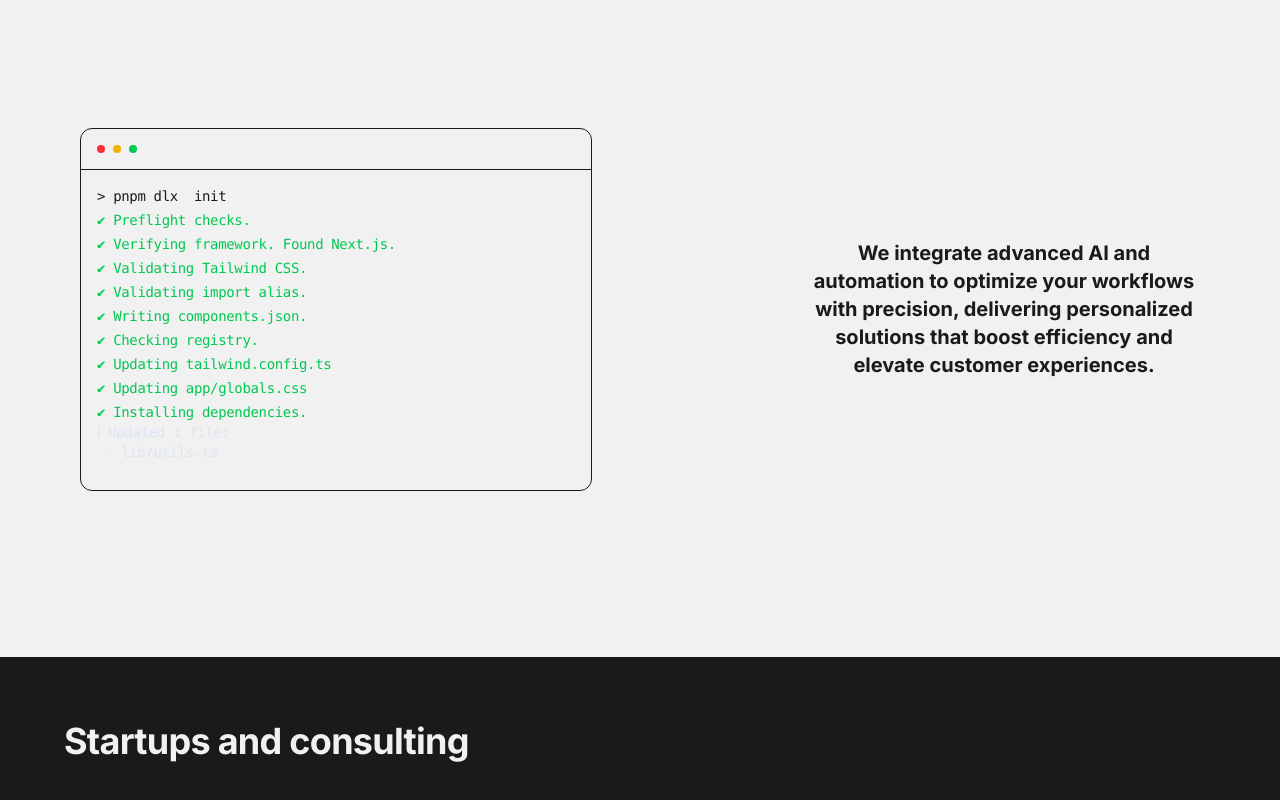
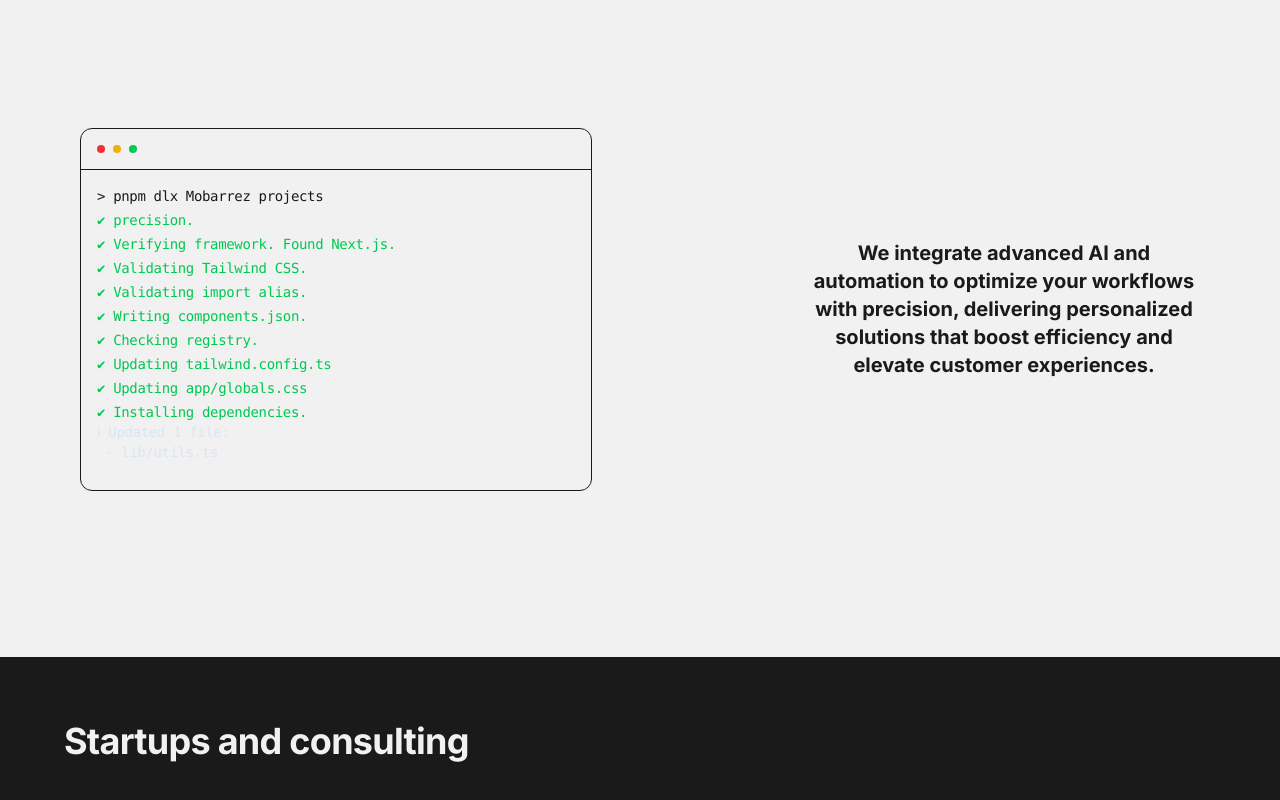
Before and after one commit to khashayarmobarez/mobarrez, a Next.js app: page / in a window 1280 px wide. Shown: the part 2504-3304 px from the top of the page. Built offline with nearby package versions, Linux system fonts and the light colour scheme.

Commit message:
Update TerminalSection text for clarity and accuracy

```diff
--- a/src/components/elements/TerminalSection.jsx
+++ b/src/components/elements/TerminalSection.jsx
@@ -7,10 +7,10 @@ import {
   export function TerminalSection() {
     return (
       <Terminal>
-        <TypingAnimation>&gt; pnpm dlx  init</TypingAnimation>
+        <TypingAnimation>&gt; pnpm dlx Mobarrez projects</TypingAnimation>
 
         <AnimatedSpan delay={1500} className="text-green-500">
-          <span>✔ Preflight checks.</span>
+          <span>✔ precision.</span>
         </AnimatedSpan>
 
         <AnimatedSpan delay={2000} className="text-green-500">
@@ -55,7 +55,7 @@ import {
         </TypingAnimation>
 
         <TypingAnimation delay={7000} className="text-muted-foreground">
-          You may now add components.
+          You may now set a meeting with us.
         </TypingAnimation>
       </Terminal>
     );
```
